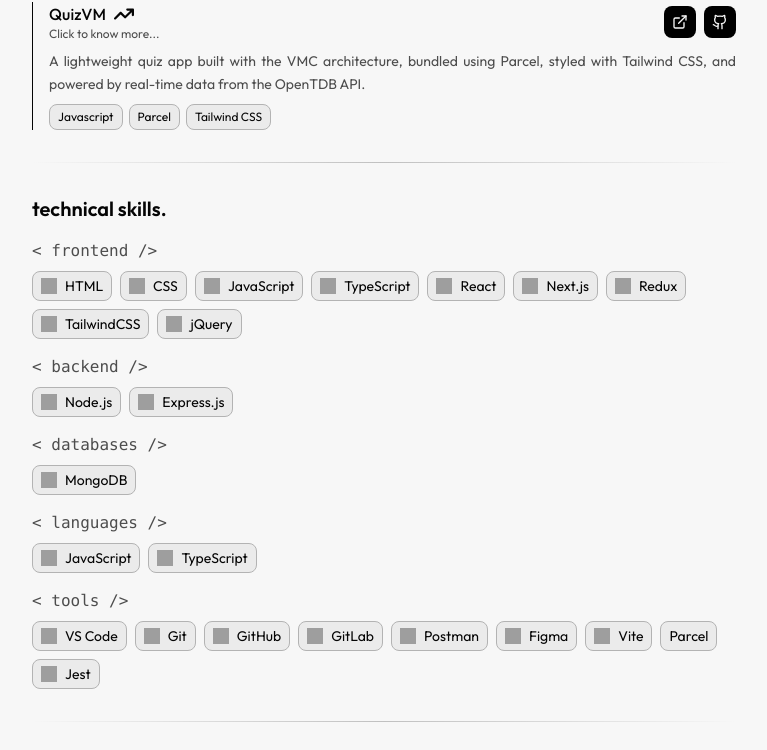
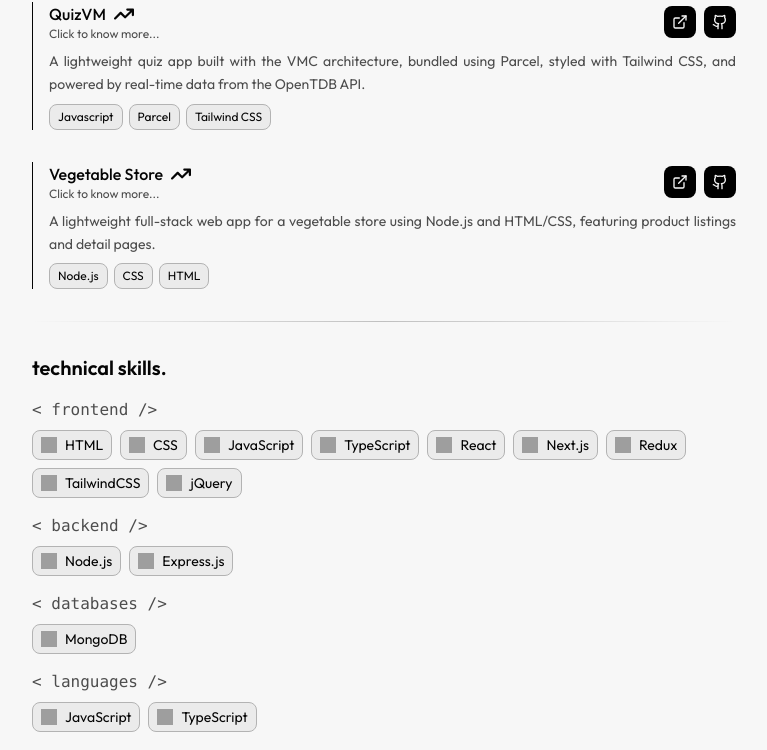
Before and after one commit to Luigijet/portfolio, a React (Vite) app: page / in a window 1280 px wide. Shown: the part 1546-2296 px from the top of the page, without its empty margins (256-1023 px from the left). Built offline with nearby package versions, Linux system fonts and the light colour scheme; grey boxes are pictures that could not be loaded.

Commit message:
:fire: add new project vegatable store

```diff
--- a/src/components/constants/data.ts
+++ b/src/components/constants/data.ts
@@ -27,7 +27,6 @@
 };
 
 export const FORM_ENDPOINT = "https://formspree.io/f/mykzerag";
-
 
 export const SKILLS = {
   frontend: [
@@ -98,6 +97,14 @@
     link: "https://quizvm.netlify.app/",
     github: "https://github.com/Luigijet/quiz-app",
   },
+  {
+    name: "Vegetable Store",
+    description:
+      "A lightweight full-stack web app for a vegetable store using Node.js and HTML/CSS, featuring product listings and detail pages.",
+    tech: ["Node.js", "CSS", "HTML"],
+    link: "https://vegy-store.onrender.com",
+    github: "https://github.com/Luigijet/vegetable-store",
+  },
 ];
 
 export const EXPERIENCE = [
```
